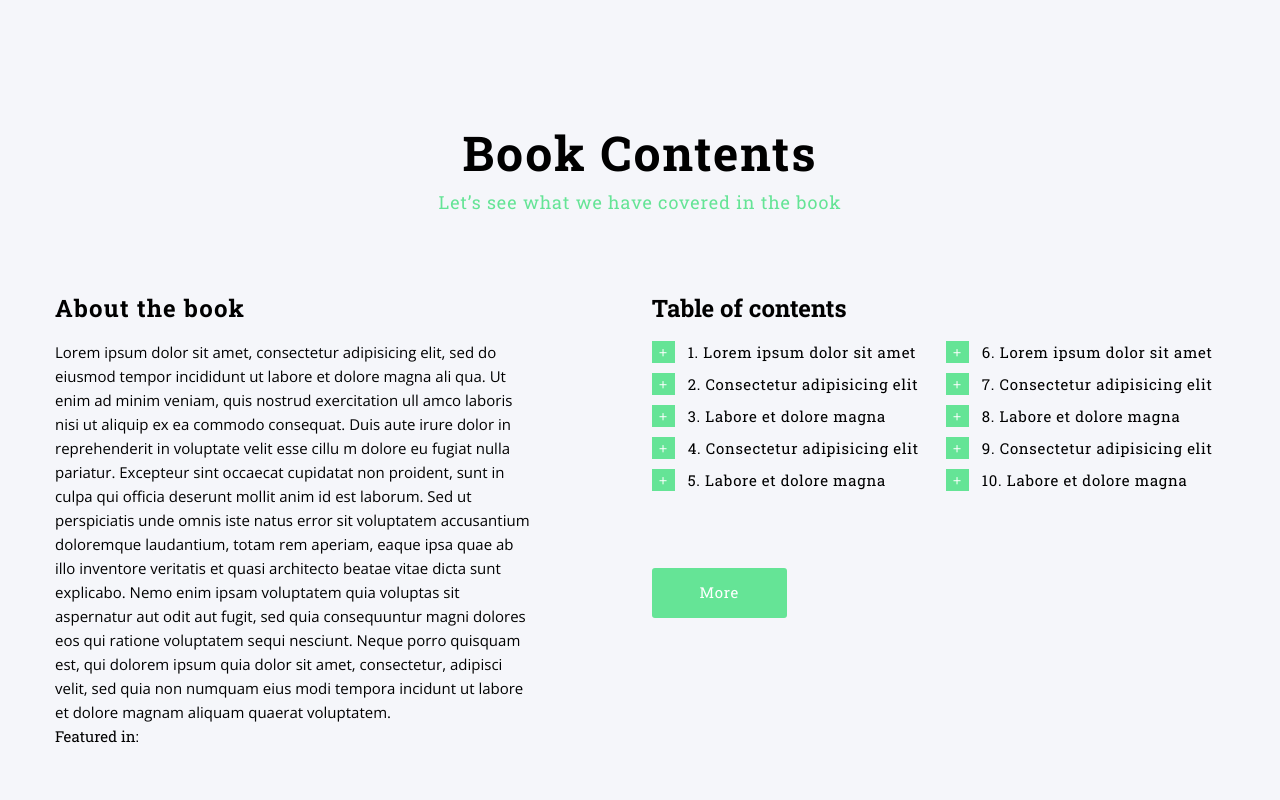
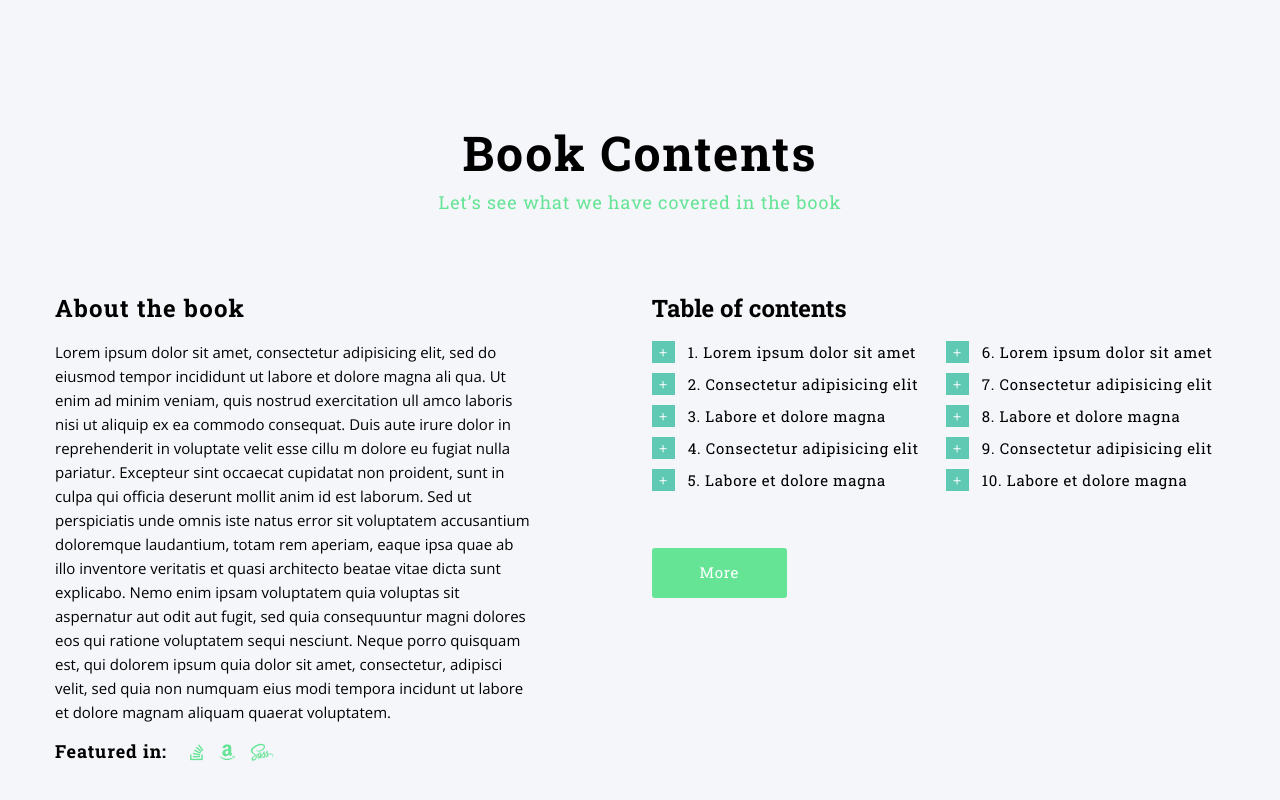
Before and after one commit to alexenerggy/Bookee, a plain HTML site: page src/views/index.html in a window 1280 px wide. Shown: the part 2070-2870 px from the top of the page. Drawn offline with nearby package versions, Linux system fonts and the light colour scheme; files that its build step writes are made by us from their sources.

Commit message:
lesson 10 finish

```diff
--- a/src/styles/main.scss
+++ b/src/styles/main.scss
@@ -222,15 +222,39 @@ body {
             margin-bottom: 20px;
             letter-spacing: 1.2px;
         }
-        p {
+        &__discription {
             font-family: 'Open Sans', serif;
             letter-spacing: 0.6;
+        }
+    }
+    &__social {
+        display: flex;
+        align-items: center;
+        margin-top: 14px;
+        &__title {
+            font-family: 'Roboto Slab', serif;
+            font-size: 18px;
+            font-weight: 700;
+            letter-spacing: 0.9px;
+        }
+        &__list {
+            list-style-type: none;
+            padding-left: 23px;
+            &>li {
+                display: inline-block;
+                font-size: 18px;
+                vertical-align: middle;
+                margin-right: 12px;
+                &>a {
+                    color: $accent-color;
+                }
+            }
         }
     }
     &-table {
         flex-basis: 49%;
         &__list {
-            margin: 20px 0;
+            margin: 20px 0 0;
             padding: 0;
             counter-reset: list;
             column-count: 2;
@@ -252,7 +276,7 @@ body {
                     line-height: 22px;
                     left: 0;
                     top: 1px;
-                    background-color: $accent-color;
+                    background-color: #5fc9b4;
                     color: $light-color;
                     padding: 0px 7px;
                 }
--- a/src/views/index.html
+++ b/src/views/index.html
@@ -17,6 +17,7 @@
 		<link rel="apple-touch-icon" sizes="144x144" href="./img/favicons/apple-touch-icon-144x144.png">
 		<link rel="apple-touch-icon" sizes="180x180" href="./img/favicons/apple-touch-icon-180x180.png">
 		<link href="https://fonts.googleapis.com/css?family=Open+Sans|Roboto+Slab:100,400,400i,700" rel="stylesheet">
+		<link rel="stylesheet" href="https://use.fontawesome.com/releases/v5.8.2/css/all.css" integrity="sha384-oS3vJWv+0UjzBfQzYUhtDYW+Pj2yciDJxpsK1OYPAYjqT085Qq/1cq5FLXAZQ7Ay" crossorigin="anonymous">
 		<link rel="stylesheet" href="/styles/main.css">
 	</head>
 	<body>
@@ -85,12 +86,16 @@
 				</div>
 					<div class="block-about">
 						<div class="block-about-text">
-							<h3 class="block-about__title">About the book</h3>
-							<p>Lorem ipsum dolor sit amet, consectetur adipisicing elit, sed do eiusmod tempor incididunt ut labore et dolore magna ali qua. Ut enim ad minim veniam, quis nostrud exercitation ull amco laboris nisi ut aliquip ex ea commodo consequat. Duis aute irure dolor in reprehenderit in voluptate velit esse cillu m dolore eu fugiat nulla pariatur. Excepteur sint occaecat cupidatat non proident, sunt in culpa qui officia deserunt mollit anim id est laborum. Sed ut perspiciatis unde omnis iste natus error sit voluptatem accusantium doloremque laudantium, totam rem aperiam, eaque ipsa quae ab illo inventore veritatis et quasi architecto beatae vitae dicta sunt explicabo. Nemo enim ipsam voluptatem quia voluptas sit aspernatur aut odit aut fugit, sed quia consequuntur magni dolores eos qui ratione voluptatem sequi nesciunt. Neque porro quisquam est, qui dolorem ipsum quia dolor sit amet, consectetur, adipisci velit, sed quia non numquam eius modi tempora incidunt ut labore et dolore magnam aliquam quaerat voluptatem.</p>
-							<span class="block-about__shops">Featured in:</span>
-							<img src="" alt="">
-							<img src="" alt="">
-							<img src="" alt="">
+							<h3 class="block-about-text__title">About the book</h3>
+							<p class="block-about-text__discription">Lorem ipsum dolor sit amet, consectetur adipisicing elit, sed do eiusmod tempor incididunt ut labore et dolore magna ali qua. Ut enim ad minim veniam, quis nostrud exercitation ull amco laboris nisi ut aliquip ex ea commodo consequat. Duis aute irure dolor in reprehenderit in voluptate velit esse cillu m dolore eu fugiat nulla pariatur. Excepteur sint occaecat cupidatat non proident, sunt in culpa qui officia deserunt mollit anim id est laborum. Sed ut perspiciatis unde omnis iste natus error sit voluptatem accusantium doloremque laudantium, totam rem aperiam, eaque ipsa quae ab illo inventore veritatis et quasi architecto beatae vitae dicta sunt explicabo. Nemo enim ipsam voluptatem quia voluptas sit aspernatur aut odit aut fugit, sed quia consequuntur magni dolores eos qui ratione voluptatem sequi nesciunt. Neque porro quisquam est, qui dolorem ipsum quia dolor sit amet, consectetur, adipisci velit, sed quia non numquam eius modi tempora incidunt ut labore et dolore magnam aliquam quaerat voluptatem.</p>
+							<div class="block-about__social">
+								<p class="block-about__social__title">Featured in:</p>
+								<ul class="block-about__social__list">
+									<li><a href=""><i class="fab fa-stack-overflow"></i></a></li>
+									<li><a href=""><i class="fab fa-amazon"></i></a></li>
+									<li><a href=""><i class="fab fa-sass"></i></a></li>
+								</ul>
+							</div>
 						</div>
 						<div class="block-about-table">
 							<h3>Table of contents</h3>
```
